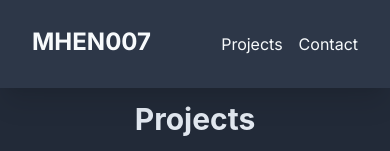
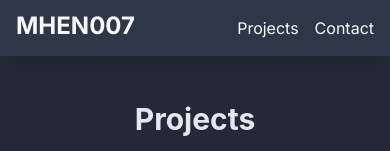
Before and after one commit to MHEN007/MHEN007.github.io, a Next.js app: page /projects in a window 390 px wide. Shown: the top 151 px of the page. Built offline with nearby package versions, Linux system fonts and the light colour scheme.

Commit message:
chore: Responsive design update

```diff
--- a/app/components/navbar.tsx
+++ b/app/components/navbar.tsx
@@ -17,7 +17,7 @@ export default function Navbar() {
   return (
     <Box
       bg={"gray.700"}
-      p={"1.5em"}
+      p={{base: "0.5em", sm: "1em", md: "1.5em"}}
       position={"fixed"}
       top={0}
       right={0}
--- a/app/projects/page.tsx
+++ b/app/projects/page.tsx
@@ -86,7 +86,7 @@ function ProjectContent() {
                 I&#39;ve selected some of my many projects to showcase here. The complete list can be viewed on my <Link href={"https://github.com/MHEN007"}>Github</Link>.
             </Text>
 
-            <Grid templateColumns={{base:'repeat(1, 1fr)', sm:'repeat(2, 1fr)', md: 'repeat(3, 1fr)'}}>
+            <Grid justifyContent={"center"} templateColumns={{base:'repeat(1, 1fr)', md: 'repeat(3, 1fr)'}}>
                 {
                     projects.map((project: { title: string; short_description: string; full_description: string; link: string; image: string }) => {
                         return (
```
